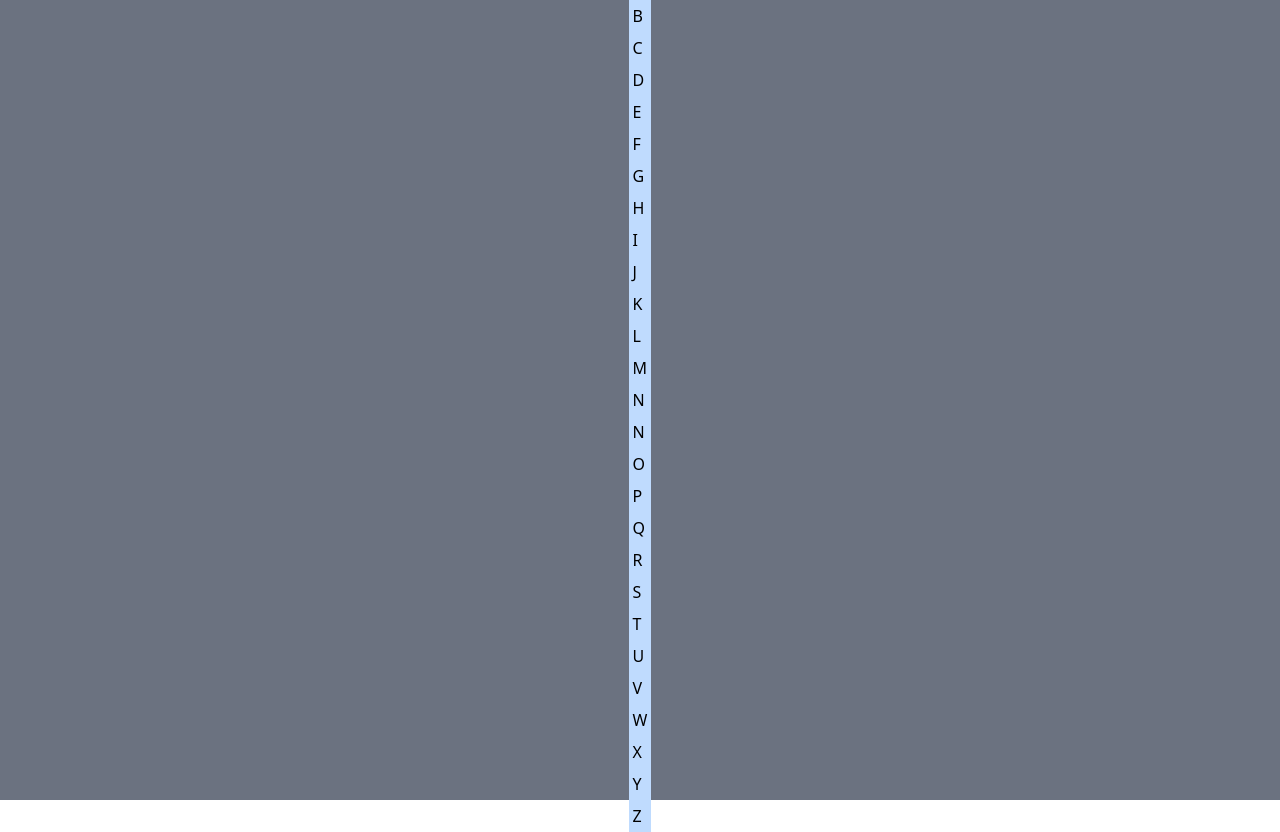
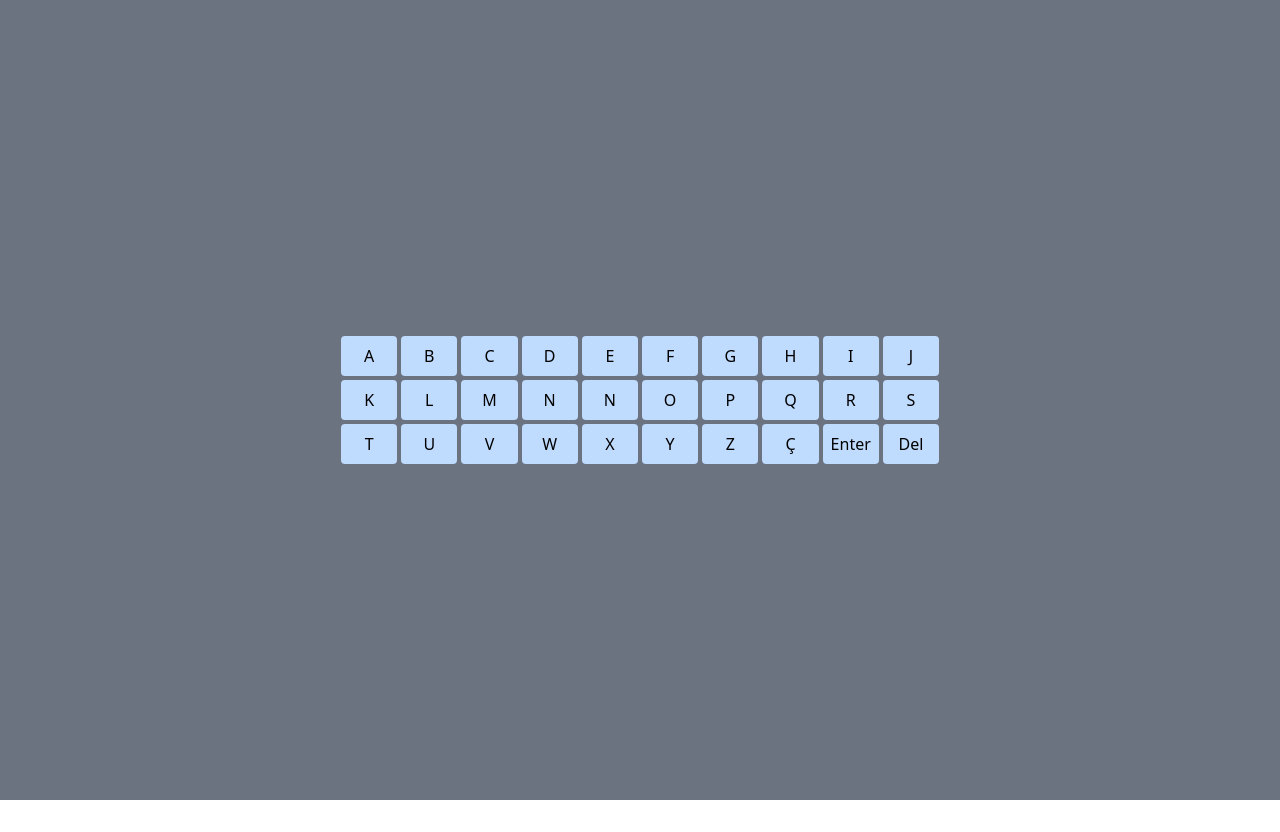
Before and after one commit to mufasa-dev/Wordle, a Svelte app: page / in a window 1280 px wide. Both pictures are taken after a click on the button "Play". After the commit the page ends 800 px from the top, so only its background shows below. Built offline with nearby package versions, Linux system fonts and the light colour scheme.

Commit message:
feat: ajust keyboard

```diff
--- a/src/components/Key.svelte
+++ b/src/components/Key.svelte
@@ -3,6 +3,6 @@
     export let status: string = "";
 </script>
 
-<div class="p-1 bg-blue-200">
+<div class="p-2 bg-blue-200 rounded text-center cursor-pointer hover:bg-blue-400">
     {letter}
 </div>
--- a/src/components/Keyboard.svelte
+++ b/src/components/Keyboard.svelte
@@ -3,11 +3,11 @@
 
     let letters: string[] = [
         "A", "B", "C", "D", "E", "F", "G", "H","I","J", "K", "L", "M", "N",
-        "N", "O", "P", "Q", "R", "S", "T", "U", "V", "W", "X", "Y", "Z"
+        "N", "O", "P", "Q", "R", "S", "T", "U", "V", "W", "X", "Y", "Z", "Ç", "Enter", "Del"
     ]
 </script>
 
-<div class="grid">
+<div class="grid grid-cols-10 gap-1 ">
     {#each letters as letter}
         <Key letter={letter} />
     {/each}
```
